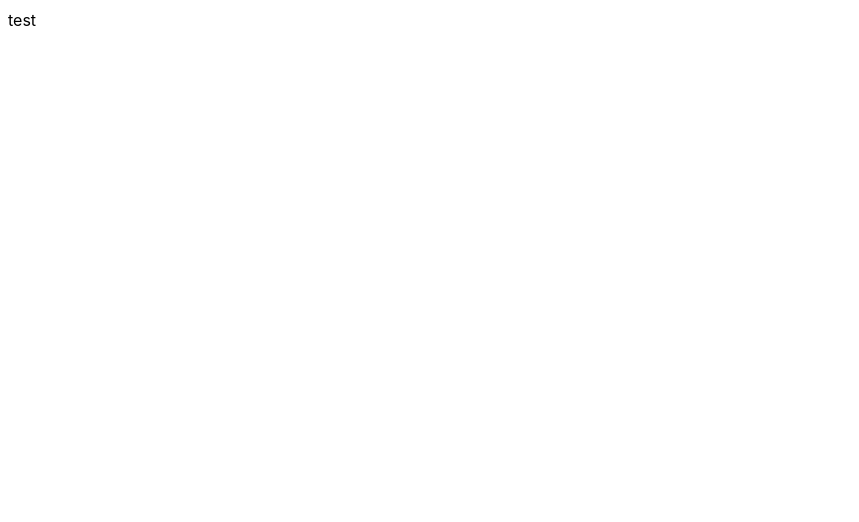
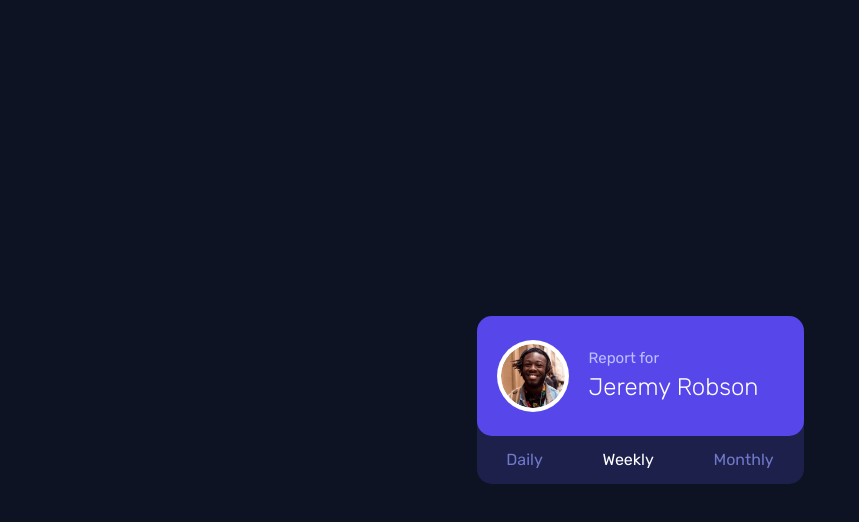
Before and after one commit to defydef/time-tracking-dashboard, a React (Vite) app: page / in a window 1280 px wide. Shown: the top 522 px of the page, without its empty margins (0-859 px from the left). Built offline with nearby package versions, Linux system fonts and the light colour scheme.

Commit message:
Create static component for MainCard

```diff
--- a/index.html
+++ b/index.html
@@ -9,6 +9,12 @@
       href="./public/images/favicon-32x32.png"
     />
     <meta name="viewport" content="width=device-width, initial-scale=1.0" />
+    <link rel="preconnect" href="https://fonts.googleapis.com" />
+    <link rel="preconnect" href="https://fonts.gstatic.com" crossorigin />
+    <link
+      href="https://fonts.googleapis.com/css2?family=Rubik:wght@300;400;500&display=swap"
+      rel="stylesheet"
+    />
     <title>Frontend Mentor | Time tracking dashboard</title>
   </head>
   <body>
--- a/package.json
+++ b/package.json
@@ -17,11 +17,14 @@
     "@types/react": "^18.2.15",
     "@types/react-dom": "^18.2.7",
     "@vitejs/plugin-react": "^4.0.3",
+    "autoprefixer": "^10.4.16",
     "eslint": "^8.53.0",
     "eslint-config-react-app": "^7.0.1",
     "eslint-plugin-react": "^7.32.2",
     "eslint-plugin-react-hooks": "^4.6.0",
     "eslint-plugin-react-refresh": "^0.4.3",
+    "postcss": "^8.4.31",
+    "tailwindcss": "^3.3.5",
     "vite": "^4.4.5",
     "vite-plugin-eslint": "^1.8.1"
   }
--- /dev/null
+++ b/postcss.config.js
@@ -0,0 +1,7 @@
+export default {
+  content: ["./index.html", "./src/**/*.{js,ts,jsx,tsx}"],
+  plugins: {
+    tailwindcss: {},
+    autoprefixer: {},
+  },
+};
--- a/src/App.jsx
+++ b/src/App.jsx
@@ -1,5 +1,11 @@
+import MainCard from "./ui/MainCard";
+
 function App() {
-  return <div>test</div>;
+  return (
+    <div className="flex flex-col">
+      <MainCard />
+    </div>
+  );
 }
 
 export default App;
--- a/src/index.css
+++ b/src/index.css
@@ -1,11 +1,41 @@
+@tailwind base;
+@tailwind components;
+@tailwind utilities;
+
 :root {
-  font-family: Inter, system-ui, Avenir, Helvetica, Arial, sans-serif;
+  font-family: "Rubik", sans-serif;
   line-height: 1.5;
   font-weight: 400;
+
+  background-color: #0e1323;
+  color: #ffffff;
 
   font-synthesis: none;
   text-rendering: optimizeLegibility;
   -webkit-font-smoothing: antialiased;
   -moz-osx-font-smoothing: grayscale;
   -webkit-text-size-adjust: 100%;
+
+  /* Background Colors */
+  --primary: #5747ea;
+  --work: #ff8b64;
+  --play: #55c2e6;
+  --study: #ff5e7d;
+  --exercise: #4bcf82;
+  --social: #7335d2;
+  --selfcare: #f1c75b;
+  --card-bg: #1c204b;
+
+  /* Text colors */
+  --secondary-heading: #7078c9;
+  --secondary-text: #bbc0ff;
+
+  /* Font size */
+  --card-title: 18px;
 }
+
+body {
+  min-height: 100vh;
+  display: grid;
+  place-content: center;
+}
--- /dev/null
+++ b/src/ui/MainCard.jsx
@@ -0,0 +1,29 @@
+function MainCard() {
+  return (
+    <div className="bg-[var(--card-bg)] w-[20.4375rem] rounded-[0.9375rem] pb-3 flex flex-col gap-3">
+      <section className="bg-[var(--primary)] rounded-[0.9375rem] px-5 py-6">
+        <div className="flex items-center justify-start gap-5">
+          <div className="rounded-full w-[4.5rem] h-[4.5rem] bg-white flex justify-center items-center">
+            <img
+              className="rounded-full w-16 h-16"
+              src="/images/image-jeremy.png"
+            />
+          </div>
+          <div>
+            <p className="text-[0.9375rem] text-[var(--secondary-text)]">
+              Report for
+            </p>
+            <h1 className="text-[1.5rem] font-light">Jeremy Robson</h1>
+          </div>
+        </div>
+      </section>
+      <section className="flex justify-around items-end text-[var(--secondary-heading)]">
+        <p>Daily</p>
+        <p className="text-white">Weekly</p>
+        <p>Monthly</p>
+      </section>
+    </div>
+  );
+}
+
+export default MainCard;
--- /dev/null
+++ b/tailwind.config.js
@@ -0,0 +1,8 @@
+/** @type {import('tailwindcss').Config} */
+export default {
+  content: ["./src/**/*.{js,jsx,ts,tsx}"],
+  theme: {
+    extend: {},
+  },
+  plugins: [],
+};
```
Also changed, not shown: 1 other file (tests, documents, lock files or other folders).
